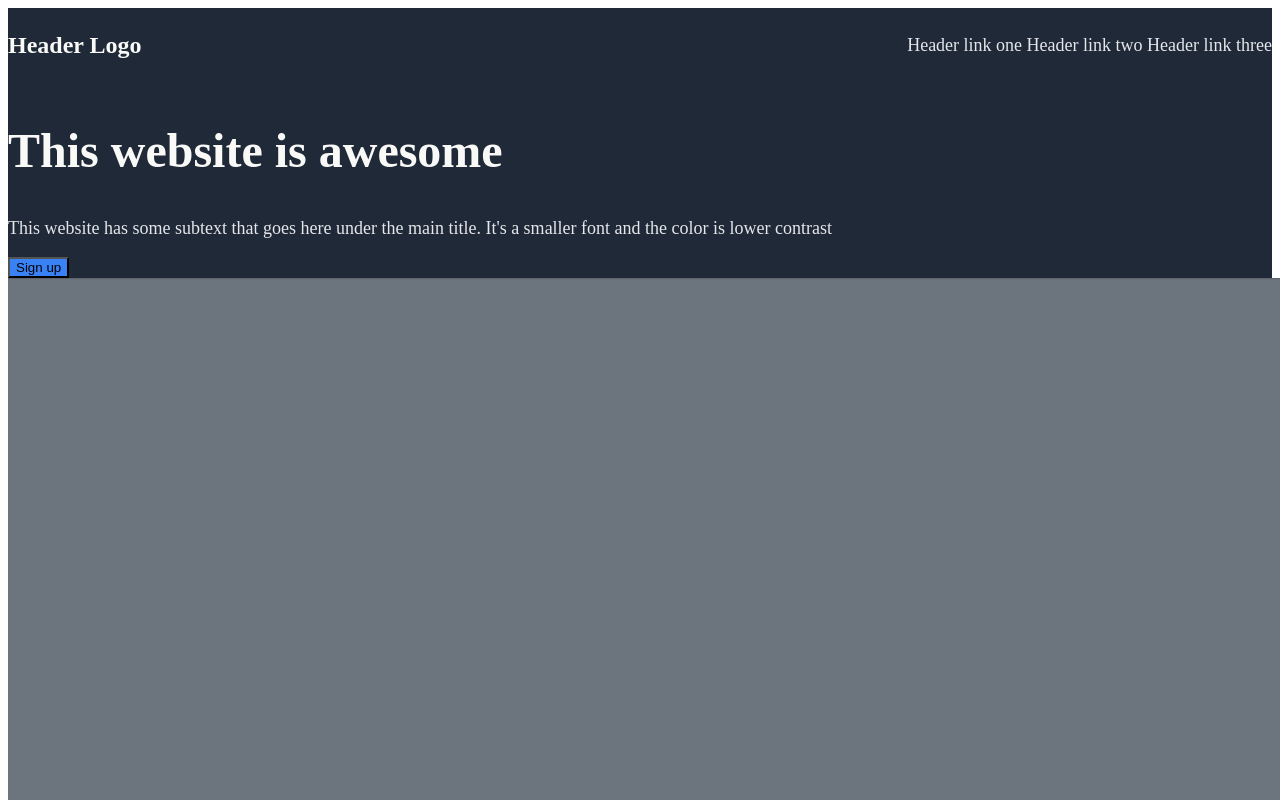
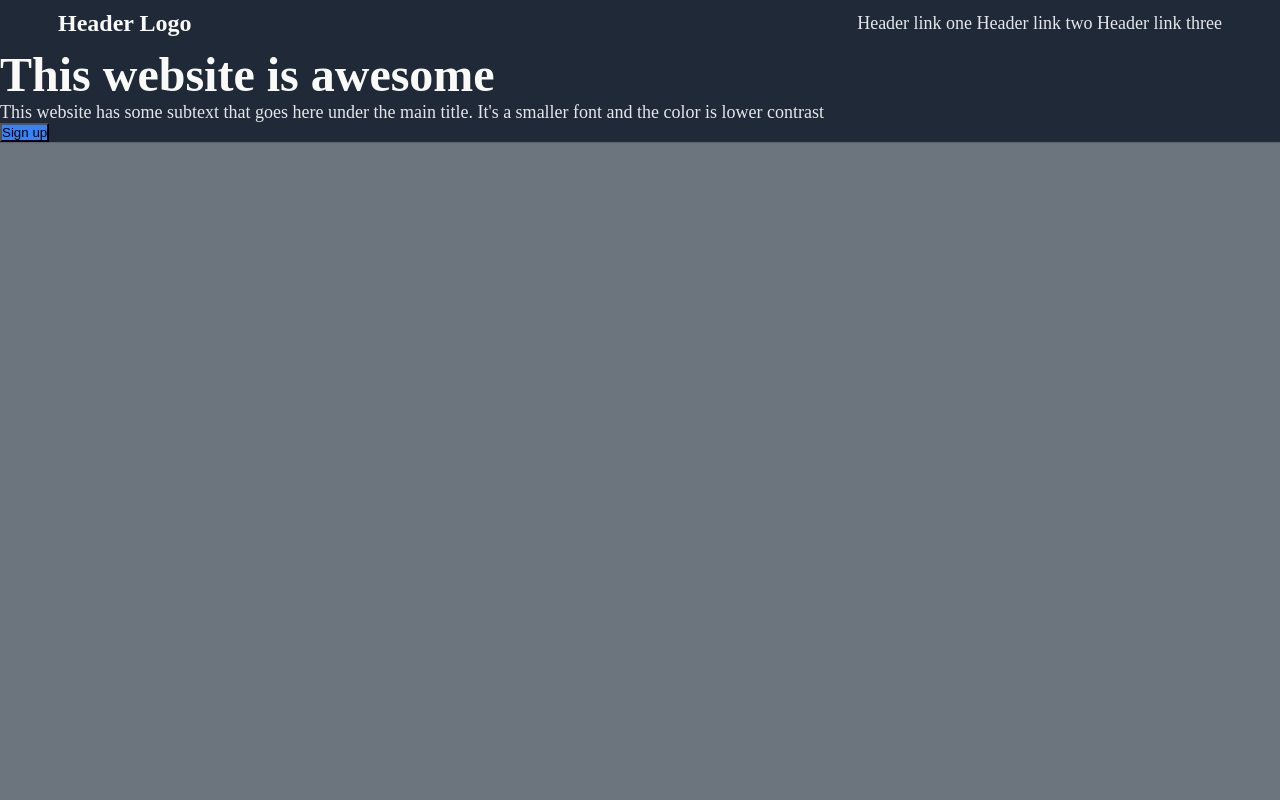
Before and after one commit to alexkozlovm/Landing-Page, a plain HTML site: page index.html in a window 1280 px wide. Shown: the top 800 px of the page. Drawn offline with Linux system fonts and the light colour scheme.

Commit message:
Margin and padding for navbar

```diff
--- a/style.css
+++ b/style.css
@@ -1,3 +1,8 @@
+* {
+    margin: 0;
+    padding: 0;
+    box-sizing: border-box;
+}
 header, footer {
     background-color: #1F2937;
 }
@@ -37,6 +42,8 @@ nav {
     display: flex;
     align-items: center;
     justify-content: space-between;
+    margin: 0 48px;
+    padding: 10px;
 }
 #nav-title {
     display: flex;
```
